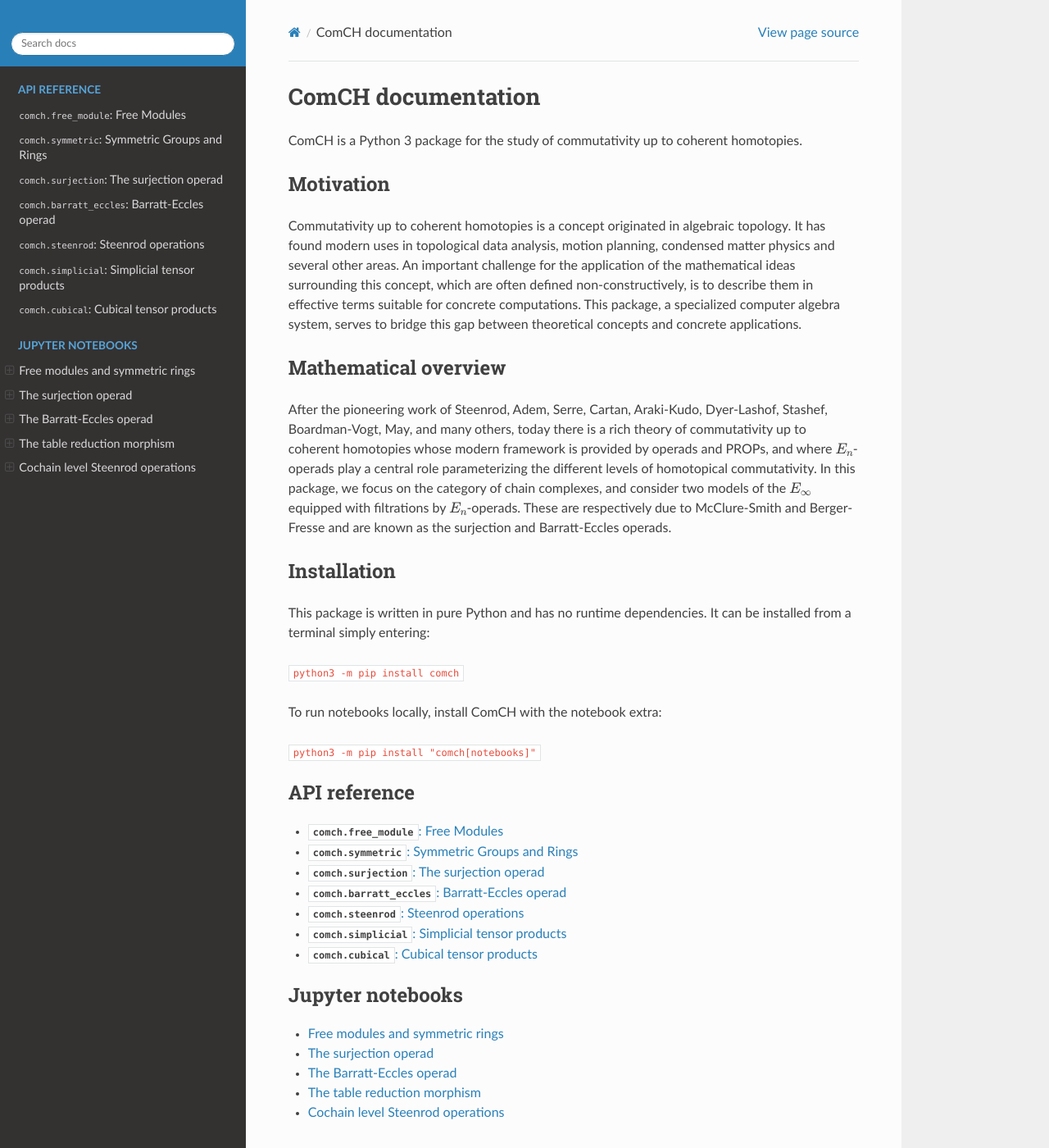
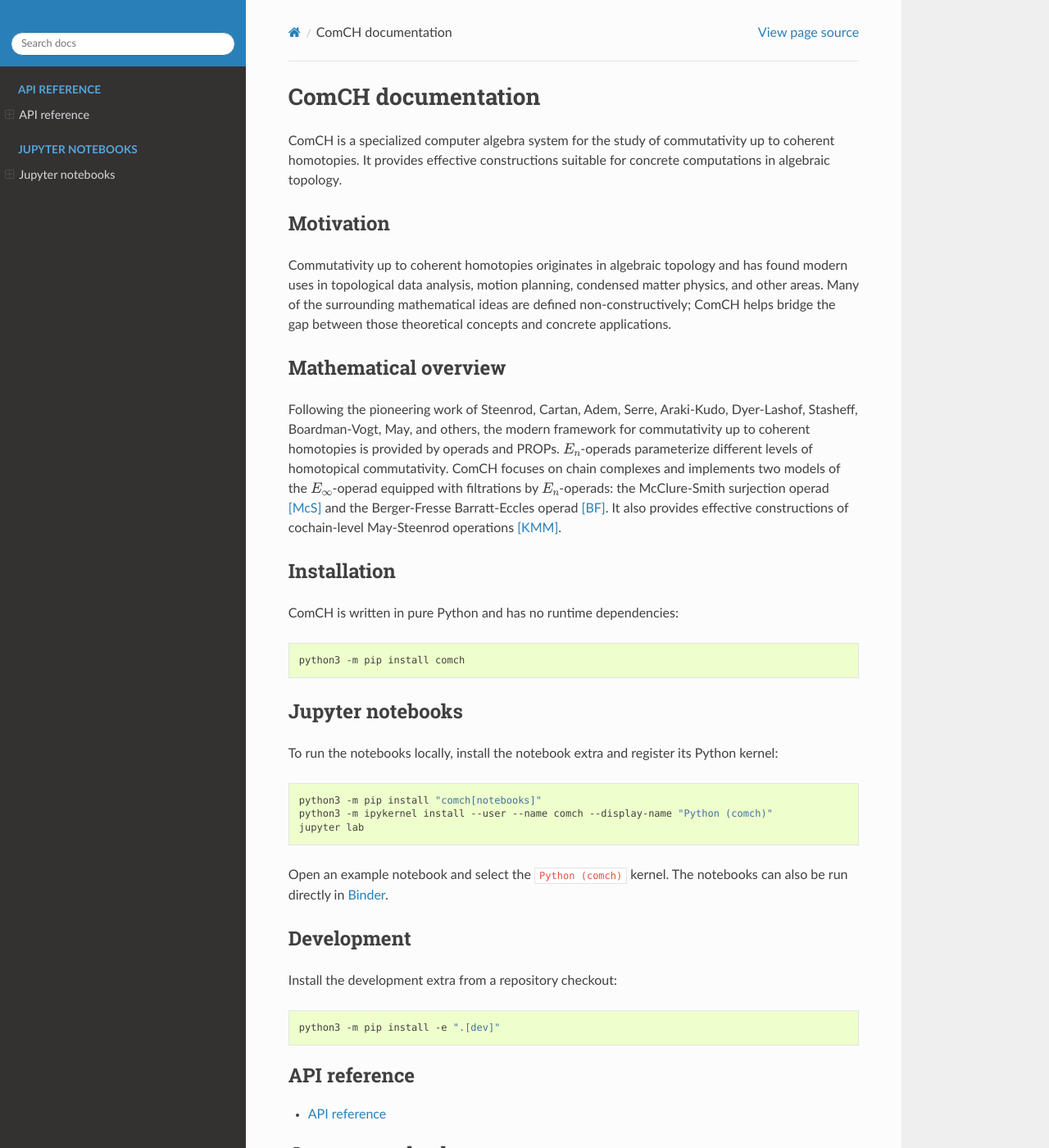
Before and after one commit to ammedmar/comch, a Sphinx documentation site: the page built from doc/source/index.rst, in a window 1280 px wide and 1400 px high. Shown: the whole window at 82% size. Built offline with Sphinx 7.4.7 and the Read the Docs theme 3.1.0, drawn with Linux system fonts in a browser that asks for light colours; some of the changed text lies outside the part shown.

Commit message:
Improve documentation

```diff
--- a/doc/source/index.rst
+++ b/doc/source/index.rst
@@ -2,32 +2,70 @@
 ComCH documentation
 ###################
 
-ComCH is a Python 3 package for the study of commutativity up to coherent homotopies.
+ComCH is a specialized computer algebra system for the study of commutativity
+up to coherent homotopies. It provides effective constructions suitable for
+concrete computations in algebraic topology.
 
 
 Motivation
 ----------
 
-Commutativity up to coherent homotopies is a concept originated in algebraic topology. It has found modern uses in topological data analysis, motion planning, condensed matter physics and several other areas. An important challenge for the application of the mathematical ideas surrounding this concept, which are often defined non-constructively, is to describe them in effective terms suitable for concrete computations. This package, a specialized computer algebra system, serves to bridge this gap between theoretical concepts and concrete applications.
+Commutativity up to coherent homotopies originates in algebraic topology and
+has found modern uses in topological data analysis, motion planning, condensed
+matter physics, and other areas. Many of the surrounding mathematical ideas
+are defined non-constructively; ComCH helps bridge the gap between those
+theoretical concepts and concrete applications.
 
 
 Mathematical overview
 ---------------------
 
-After the pioneering work of Steenrod, Adem, Serre, Cartan, Araki-Kudo, Dyer-Lashof, Stashef, Boardman-Vogt, May, and many others, today there is a rich theory of commutativity up to coherent homotopies whose modern framework is provided by operads and PROPs, and where :math:`E_n`-operads play a central role parameterizing the different levels of homotopical commutativity. In this package, we focus on the category of chain complexes, and consider two models of the :math:`E_\infty` equipped with filtrations by :math:`E_n`-operads.
-These are respectively due to McClure-Smith and Berger-Fresse and are known as the surjection and Barratt-Eccles operads.
+Following the pioneering work of Steenrod, Cartan, Adem, Serre, Araki-Kudo,
+Dyer-Lashof, Stasheff, Boardman-Vogt, May, and others, the modern framework for
+commutativity up to coherent homotopies is provided by operads and PROPs.
+:math:`E_n`-operads parameterize different levels of homotopical commutativity.
+ComCH focuses on chain complexes and implements two models of the
+:math:`E_\infty`-operad equipped with filtrations by :math:`E_n`-operads: the
+McClure-Smith surjection operad [McS]_ and the Berger-Fresse Barratt-Eccles
+operad [BF]_. It also provides effective constructions of cochain-level
+May-Steenrod operations [KMM]_.
 
 
 Installation
 ------------
 
-This package is written in pure Python and has no runtime dependencies. It can be installed from a terminal simply entering:
+ComCH is written in pure Python and has no runtime dependencies:
 
-:code:`python3 -m pip install comch`
+.. code-block:: bash
 
-To run notebooks locally, install ComCH with the notebook extra:
+   python3 -m pip install comch
 
-:code:`python3 -m pip install "comch[notebooks]"`
+
+Jupyter notebooks
+-----------------
+
+To run the notebooks locally, install the notebook extra and register its
+Python kernel:
+
+.. code-block:: bash
+
+   python3 -m pip install "comch[notebooks]"
+   python3 -m ipykernel install --user --name comch --display-name "Python (comch)"
+   jupyter lab
+
+Open an example notebook and select the ``Python (comch)`` kernel. The
+notebooks can also be run directly in
+`Binder <https://mybinder.org/v2/gh/ammedmar/comch/master?urlpath=lab/tree/notebooks>`_.
+
+
+Development
+-----------
+
+Install the development extra from a repository checkout:
+
+.. code-block:: bash
+
+   python3 -m pip install -e ".[dev]"
 
 
 .. toctree::
--- a/doc/source/modules/index.rst
+++ b/doc/source/modules/index.rst
@@ -1,3 +1,8 @@
+API reference
+=============
+
+Reference documentation for ComCH's public modules.
+
 .. toctree::
    :maxdepth: 3
 
--- a/doc/source/notebooks/index.rst
+++ b/doc/source/notebooks/index.rst
@@ -1,3 +1,8 @@
+Jupyter notebooks
+=================
+
+Guided examples illustrating ComCH's main constructions and workflows.
+
 .. toctree::
    :maxdepth: 0
 
```
Also changed, not shown: other parts of doc/source/index.rst (+14 -6 lines), README.md (+39 -14 lines), 1 other file.
